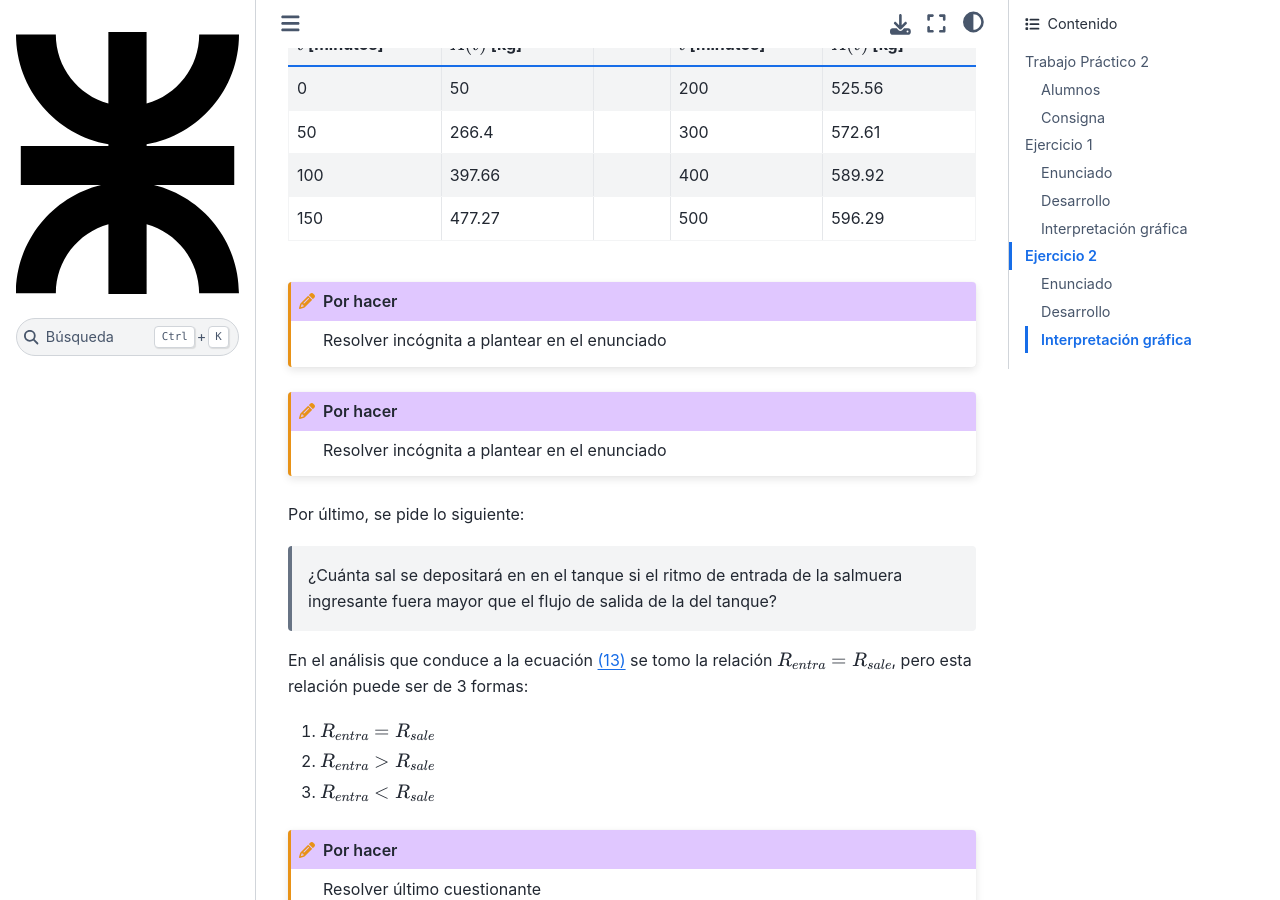
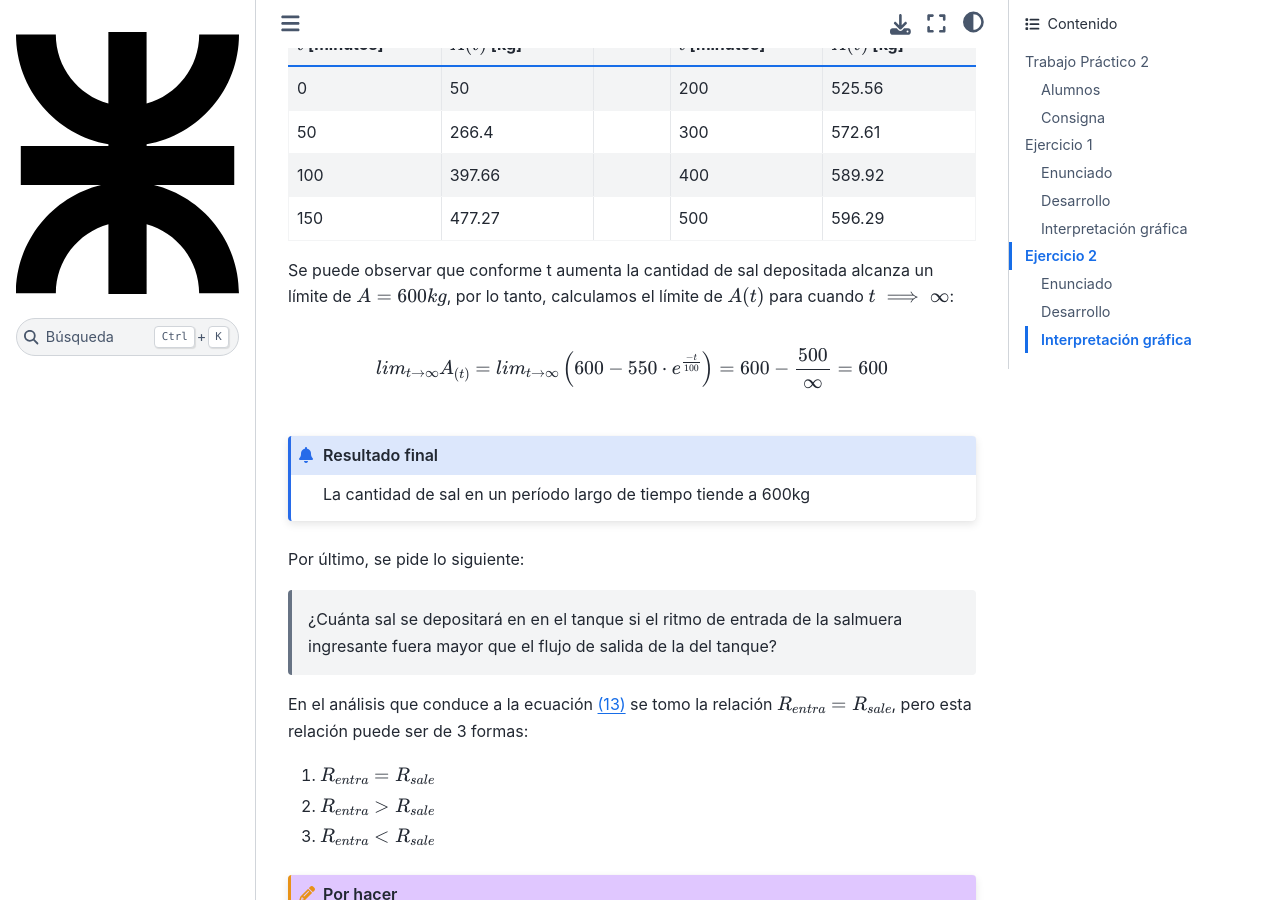
Before and after one commit to gorandp/am2_tp2, a Sphinx documentation site: the page built from docs/index.rst, in a window 1280 px wide and 900 px high, scrolled down 11534 px. Built offline with Sphinx 7.4.7 and the Sphinx Book theme 1.1.4, drawn with Linux system fonts in a browser that asks for light colours.

Commit message:
update problema 2 con incognita final

```diff
--- a/docs/index.rst
+++ b/docs/index.rst
@@ -573,16 +573,18 @@ distintos valores temporales.
       - 500
       - 596.29
 
+Se puede observar que conforme t aumenta la cantidad de sal depositada
+alcanza un límite de :math:`A=600kg`, por lo tanto, calculamos el límite
+de :math:`A(t)` para cuando :math:`t \implies \infty`:
 
-.. todo::
+.. math::
 
-   Resolver incógnita a plantear en el enunciado
+   lim_{t \to \infty} A_{(t)} = lim_{t \to \infty} \left( 600 - 550 ·
+   e^{\frac {-t}{100}} \right) = 600 - \frac {500}{\infty} = 600
 
+.. admonition:: Resultado final
 
-.. todo::
-
-   Resolver incógnita a plantear en el enunciado
-
+   La cantidad de sal en un período largo de tiempo tiende a 600kg
 
 Por último, se pide lo siguiente:
 
```
Also changed, not shown: 9 other files.
